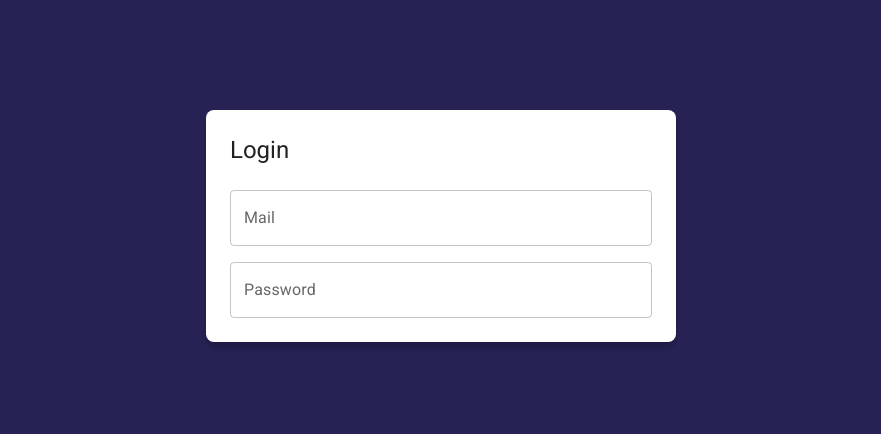
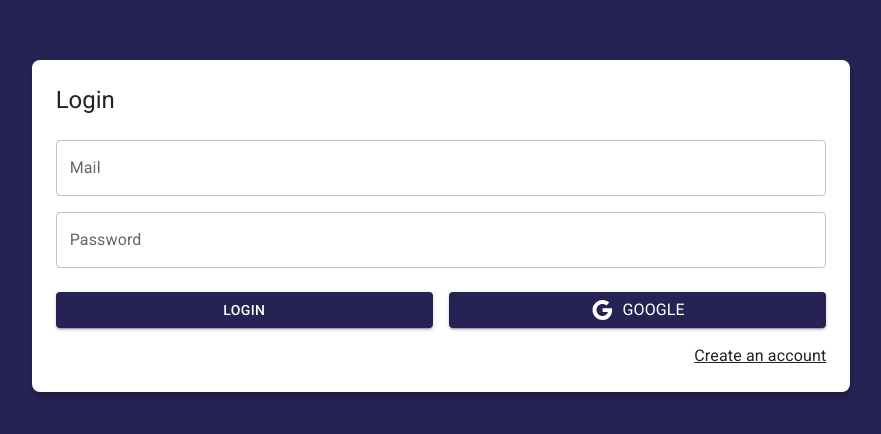
Before and after one commit to marcenico/journal-app, a React (Vite) app: page /auth/login in a window 1280 px wide. Shown: the part 174-608 px from the top of the page, without its empty margins (199-1080 px from the left). Built offline with nearby package versions, Linux system fonts and the light colour scheme.

Commit message:
feat(login-page): created design for the page

```diff
--- a/src/auth/pages/LoginPage.jsx
+++ b/src/auth/pages/LoginPage.jsx
@@ -1,5 +1,7 @@
-import { Grid, TextField, Typography } from '@mui/material';
+import { Google } from '@mui/icons-material';
+import { Button, Grid, Link, TextField, Typography } from '@mui/material';
 import React from 'react';
+import { Link as RouterLink } from 'react-router-dom';
 
 export const LoginPage = () => {
   return (
@@ -24,6 +26,26 @@
             <Grid item xs={12} sx={{ mt: 2 }}>
               <TextField label="Password" type="password" placeholder="*******" fullWidth></TextField>
             </Grid>
+
+            <Grid container spacing={2} sx={{ mb: 2, mt: 1 }}>
+              <Grid item xs={12} sm={6}>
+                <Button variant="contained" fullWidth>
+                  Login
+                </Button>
+              </Grid>
+              <Grid item xs={12} sm={6}>
+                <Button variant="contained" fullWidth>
+                  <Google>Google</Google>
+                  <Typography sx={{ ml: 1 }}>Google</Typography>
+                </Button>
+              </Grid>
+            </Grid>
+
+            <Grid container direction="row" justifyContent="end">
+              <Link component={RouterLink} color="inherit" to="/auth/register">
+                Create an account
+              </Link>
+            </Grid>
           </Grid>
         </form>
       </Grid>
```
